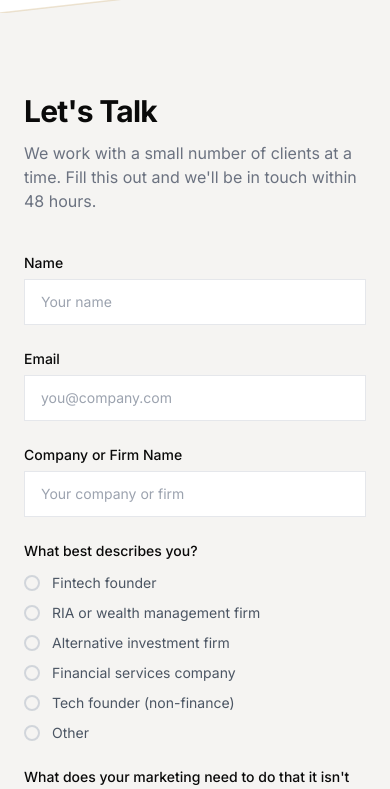
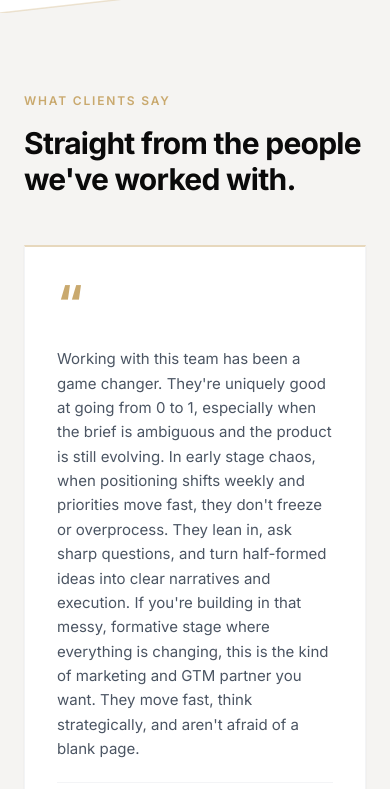
Before and after one commit to brandonwin15/win-business-collective, a Next.js app: page / in a window 390 px wide. Shown: the part 6680-7469 px from the top of the page. Built offline with nearby package versions, Linux system fonts and the light colour scheme.

Commit message:
Add testamonials section to homepage

```diff
--- /dev/null
+++ b/app/components/Testimonials.tsx
@@ -0,0 +1,63 @@
+import FadeIn from "./FadeIn";
+
+const testimonials = [
+  {
+    name: "Shruti Gupta",
+    title: "Founder, Pollsee",
+    quote:
+      "Working with this team has been a game changer. They're uniquely good at going from 0 to 1, especially when the brief is ambiguous and the product is still evolving. In early stage chaos, when positioning shifts weekly and priorities move fast, they don't freeze or overprocess. They lean in, ask sharp questions, and turn half-formed ideas into clear narratives and execution. If you're building in that messy, formative stage where everything is changing, this is the kind of marketing and GTM partner you want. They move fast, think strategically, and aren't afraid of a blank page.",
+  },
+  {
+    name: "Marjorie Wang",
+    title: "CEO / CCO, Wealthhouse Advisors",
+    quote:
+      "Brandon helped us build our website and marketing material from scratch. We were able to tell him our vision and he was able to navigate the complexities to get it compliant while getting our message across. The work he does is thoughtful, efficient, and easy to implement into our business. Would definitely recommend him for getting things started with not a lot of expertise for our internal teams.",
+  },
+];
+
+export default function Testimonials() {
+  return (
+    <section className="bg-[#f5f4f2] py-20 px-6">
+      <div className="max-w-6xl mx-auto">
+        <FadeIn>
+          <p className="text-[#c9a96e] text-xs font-semibold uppercase tracking-[0.15em] mb-4">
+            What Clients Say
+          </p>
+          <h2 className="text-[#0a0a0a] text-3xl md:text-4xl font-bold tracking-tight mb-12 max-w-lg">
+            Straight from the people we&apos;ve worked with.
+          </h2>
+        </FadeIn>
+
+        <div className="grid md:grid-cols-2 gap-8">
+          {testimonials.map((t, i) => (
+            <FadeIn key={t.name} delay={0.1 + i * 0.12}>
+              <div
+                className="card-lift flex flex-col gap-5 p-8 bg-white border border-gray-100 shadow-sm"
+                style={{ borderTop: "2px solid rgba(201,169,110,0.45)" }}
+              >
+                {/* Quote mark */}
+                <span
+                  className="text-[#c9a96e] font-bold leading-none select-none"
+                  style={{ fontSize: "3rem", lineHeight: 1 }}
+                  aria-hidden="true"
+                >
+                  &ldquo;
+                </span>
+
+                <p className="text-gray-600 leading-relaxed text-[15px] flex-1">
+                  {t.quote}
+                </p>
+
+                {/* Divider */}
+                <div className="border-t border-gray-100 pt-5">
+                  <p className="text-[#0a0a0a] font-semibold text-sm">{t.name}</p>
+                  <p className="text-[#c9a96e] text-sm font-medium mt-0.5">{t.title}</p>
+                </div>
+              </div>
+            </FadeIn>
+          ))}
+        </div>
+      </div>
+    </section>
+  );
+}
--- a/app/page.tsx
+++ b/app/page.tsx
@@ -7,6 +7,7 @@ import Pricing from "./components/Pricing";
 import Proof from "./components/Proof";
 import About from "./components/About";
 import InquiryForm from "./components/InquiryForm";
+import Testimonials from "./components/Testimonials";
 import Footer from "./components/Footer";
 import AngleDivider from "./components/AngleDivider";
 
@@ -43,6 +44,8 @@ export default function Home() {
         <About />
         <AngleDivider from="#ffffff" to="#f5f4f2" direction="left"  height={44} />
 
+        <Testimonials />
+
         <InquiryForm />
       </main>
       <Footer />
```
